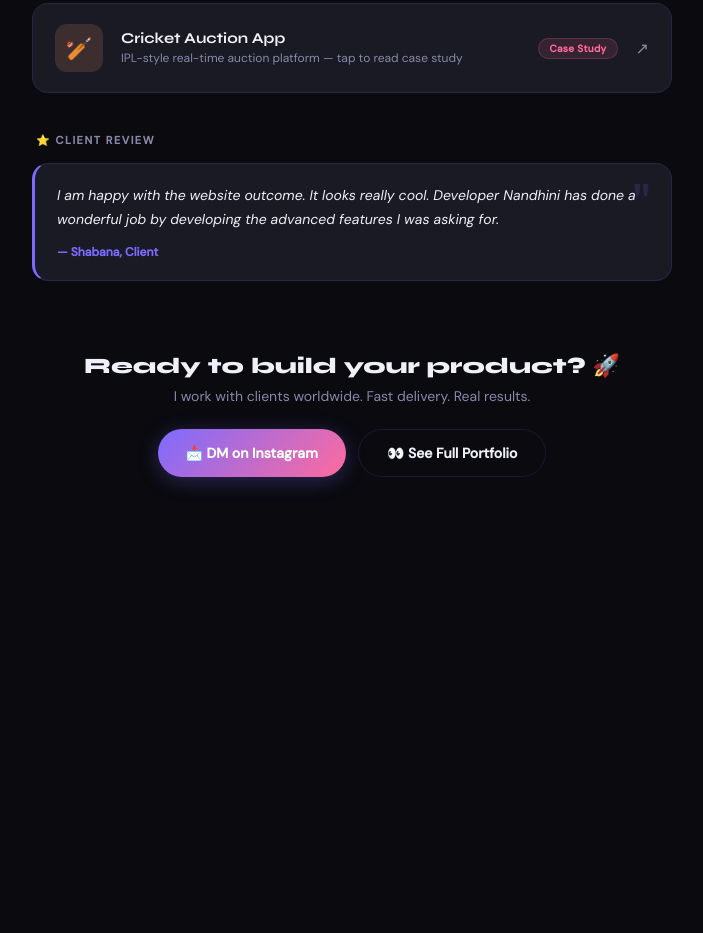
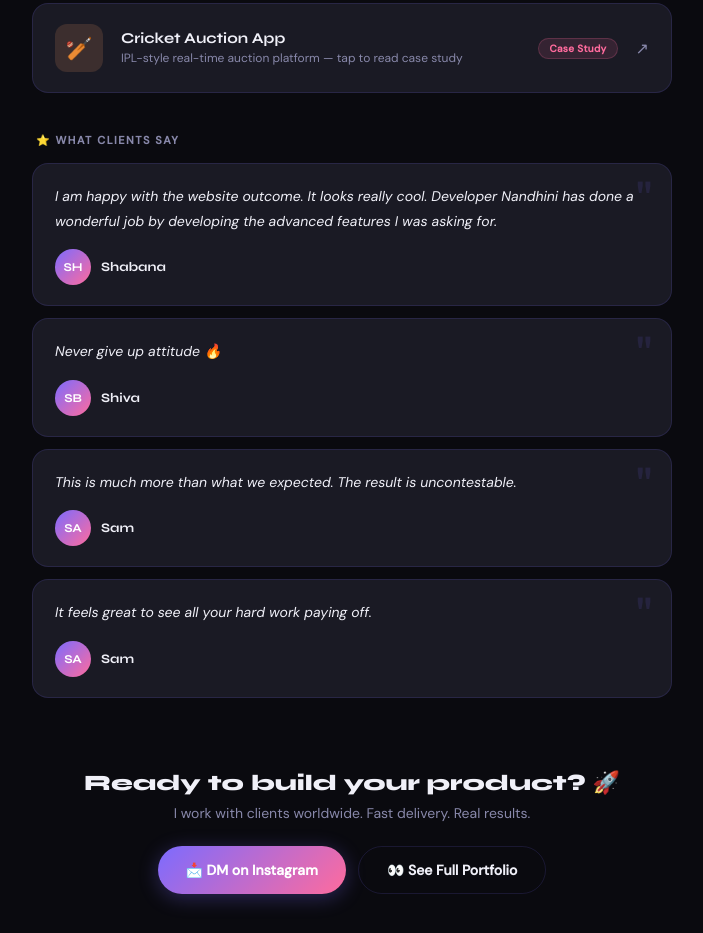
Before and after one commit to NANDHINI7390/nandybuilds16, a plain HTML site: page index.html in a window 1280 px wide. Shown: the part 1251-2184 px from the top of the page, without its empty margins (288-991 px from the left). Before the commit the page ends 1788 px from the top, so only its background shows below. Drawn offline with Linux system fonts and the light colour scheme.

Commit message:
Update index.html

```diff
--- a/index.html
+++ b/index.html
@@ -578,6 +578,15 @@
   .fade-in:nth-child(6) { animation-delay: 0.35s; }
   .fade-in:nth-child(7) { animation-delay: 0.4s; }
   .fade-in:nth-child(8) { animation-delay: 0.45s; }
+
+  .testimonials-grid { display: flex; flex-direction: column; gap: 12px; margin-bottom: 40px; }
+  .tcard { background: var(--card); border: 1px solid var(--border); border-radius: 16px; padding: 20px 22px; position: relative; overflow: hidden; transition: all 0.25s; }
+  .tcard:hover { border-color: rgba(124,107,255,0.35); transform: translateY(-2px); box-shadow: 0 8px 28px rgba(124,107,255,0.1); }
+  .tcard-quote { position: absolute; top: 8px; right: 18px; font-size: 56px; font-family: 'Syne', sans-serif; color: rgba(124,107,255,0.12); line-height: 1; }
+  .tcard-text { font-size: 14px; color: var(--text); line-height: 1.75; margin-bottom: 16px; font-style: italic; }
+  .tcard-author { display: flex; align-items: center; gap: 10px; }
+  .tcard-avatar { width: 36px; height: 36px; border-radius: 50%; background: linear-gradient(135deg, var(--accent), var(--accent2)); display: flex; align-items: center; justify-content: center; font-family: 'Syne', sans-serif; font-size: 12px; font-weight: 700; color: white; flex-shrink: 0; }
+  .tcard-name { font-family: 'Syne', sans-serif; font-size: 13px; font-weight: 700; color: var(--text); }
 </style>
 </head>
 <body>
@@ -593,7 +602,7 @@
     </div>
 
     <div class="modal-screenshot">
-      <img src="cricket-screenshot.jpg" alt="Cricket Auction App Screenshot" onerror="this.parentElement.style.display='none'"/>
+      <img src="https://i.ibb.co/CjwYbTQ/cricket.jpg" alt="Cricket Auction App Screenshot" onerror="this.parentElement.style.display='none'"/>
     </div>
 
     <div class="modal-body">
@@ -769,11 +778,12 @@
 
   </div>
 
-  <!-- Testimonial -->
-  <div class="section-label fade-in">⭐ Client Review</div>
-  <div class="testimonial fade-in">
-    <div class="testimonial-text">I am happy with the website outcome. It looks really cool. Developer Nandhini has done a wonderful job by developing the advanced features I was asking for.</div>
-    <div class="testimonial-author">— Shabana, Client</div>
+  <div class="section-label fade-in">⭐ What Clients Say</div>
+  <div class="testimonials-grid">
+    <div class="tcard fade-in"><div class="tcard-quote">"</div><div class="tcard-text">I am happy with the website outcome. It looks really cool. Developer Nandhini has done a wonderful job by developing the advanced features I was asking for.</div><div class="tcard-author"><div class="tcard-avatar">SH</div><div><div class="tcard-name">Shabana</div></div></div></div>
+    <div class="tcard fade-in"><div class="tcard-quote">"</div><div class="tcard-text">Never give up attitude 🔥</div><div class="tcard-author"><div class="tcard-avatar">SB</div><div><div class="tcard-name">Shiva</div></div></div></div>
+    <div class="tcard fade-in"><div class="tcard-quote">"</div><div class="tcard-text">This is much more than what we expected. The result is uncontestable.</div><div class="tcard-author"><div class="tcard-avatar">SA</div><div><div class="tcard-name">Sam</div></div></div></div>
+    <div class="tcard fade-in"><div class="tcard-quote">"</div><div class="tcard-text">It feels great to see all your hard work paying off.</div><div class="tcard-author"><div class="tcard-avatar">SA</div><div><div class="tcard-name">Sam</div></div></div></div>
   </div>
 
   <!-- CTA -->
```
